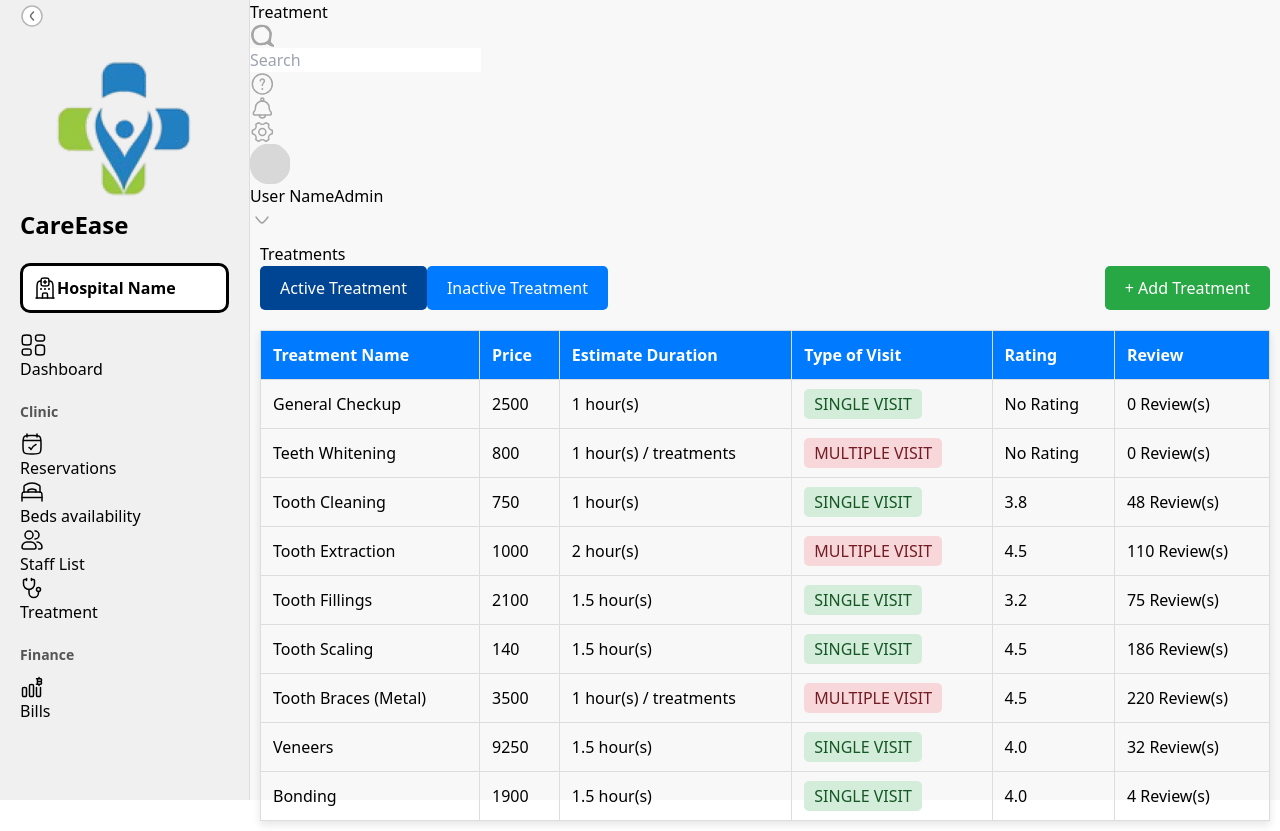
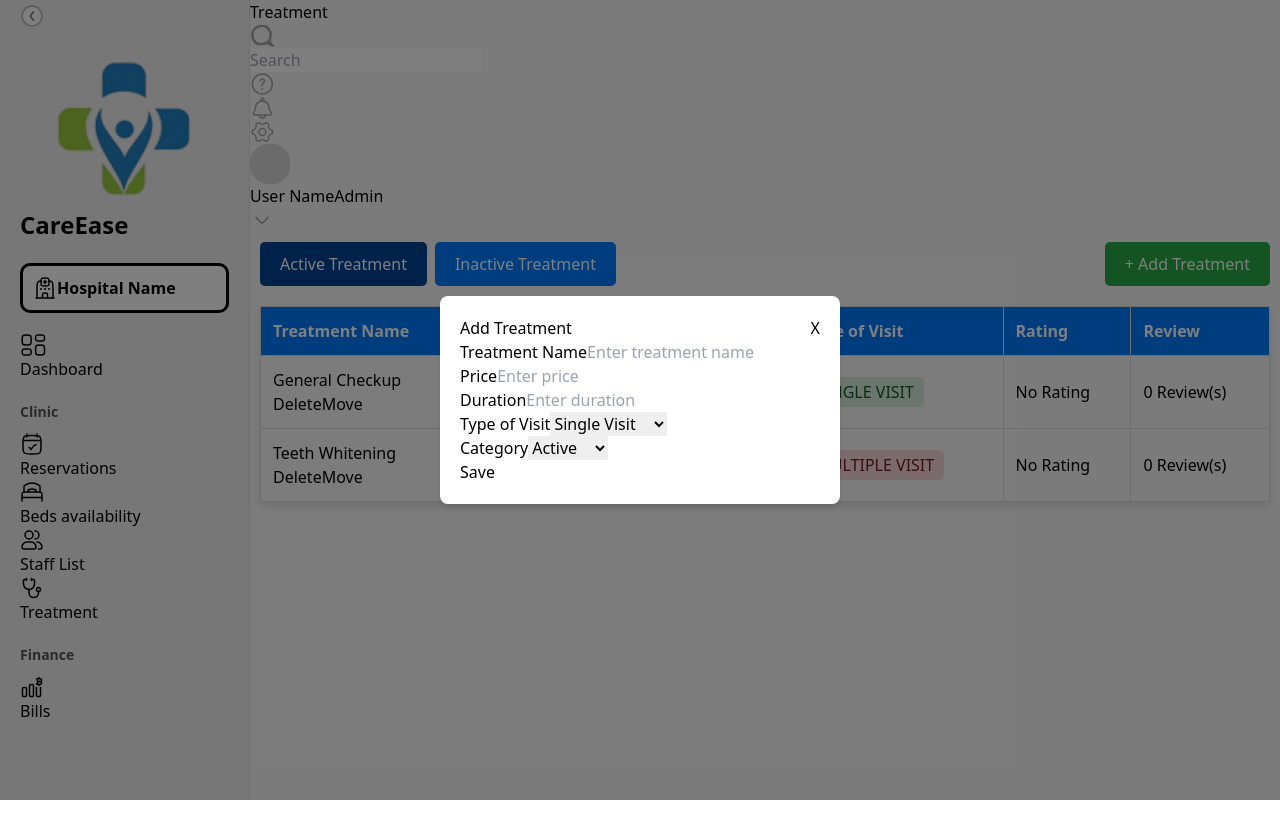
Before and after one commit to Chethushub/CareEase, a React (Vite) app: page /admin-treatment in a window 1280 px wide. Both pictures are taken after a click on the button "+ Add Treatment". After the commit the page ends 800 px from the top, so only its background shows below. Built offline with nearby package versions, Linux system fonts and the light colour scheme.

Commit message:
Treatment page improved

```diff
--- a/package.json
+++ b/package.json
@@ -19,7 +19,7 @@
     "react-datepicker": "^7.5.0",
     "react-dom": "^18.3.1",
     "react-icons": "^5.3.0",
-    "react-router-dom": "^6.27.0",
+    "react-router-dom": "^6.28.0",
     "recharts": "^2.13.3"
   },
   "devDependencies": {
--- a/src/components/Admin/treatment/mainContent.css
+++ b/src/components/Admin/treatment/mainContent.css
@@ -1,3 +1,9 @@
+.form-header{
+  display: flex;
+  justify-content: space-between;
+
+}
+
 .treatment-container{
   margin: 10px;
 }
@@ -22,6 +28,26 @@
   color: white;
   border-radius: 5px;
   cursor: pointer;
+}
+
+.modal {
+  position: fixed;
+  top: 0;
+  left: 0;
+  width: 100vw;
+  height: 100vh;
+  display: flex;
+  justify-content: center;
+  align-items: center;
+  background-color: rgba(0, 0, 0, 0.5);
+}
+
+.modal-content {
+  background: white;
+  padding: 20px;
+  border-radius: 8px;
+  width: 400px;
+  box-shadow: 0px 4px 6px rgba(0, 0, 0, 0.1);
 }
 
 .tab {
--- a/src/components/Admin/treatment/mainContent.jsx
+++ b/src/components/Admin/treatment/mainContent.jsx
@@ -1,28 +1,128 @@
-import React from 'react';
+import React, { useState } from 'react';
 import './mainContent.css';
 
 const Treatment = () => {
-  const treatments = [
+  const [activeTab, setActiveTab] = useState('active');
+  const [showModal, setShowModal] = useState(false);
+
+
+  const [activeTreatments, setActiveTreatments] = useState([
     { name: 'General Checkup', price: '2500', duration: '1 hour(s)', visitType: 'SINGLE VISIT', rating: 'No Rating', reviews: '0' },
     { name: 'Teeth Whitening', price: '800', duration: '1 hour(s) / treatments', visitType: 'MULTIPLE VISIT', rating: 'No Rating', reviews: '0' },
-    { name: 'Tooth Cleaning', price: '750', duration: '1 hour(s)', visitType: 'SINGLE VISIT', rating: '3.8', reviews: '48' },
-    { name: 'Tooth Extraction', price: '1000', duration: '2 hour(s)', visitType: 'MULTIPLE VISIT', rating: '4.5', reviews: '110' },
-    { name: 'Tooth Fillings', price: '2100', duration: '1.5 hour(s)', visitType: 'SINGLE VISIT', rating: '3.2', reviews: '75' },
-    { name: 'Tooth Scaling', price: '140', duration: '1.5 hour(s)', visitType: 'SINGLE VISIT', rating: '4.5', reviews: '186' },
-    { name: 'Tooth Braces (Metal)', price: '3500', duration: '1 hour(s) / treatments', visitType: 'MULTIPLE VISIT', rating: '4.5', reviews: '220' },
+  ]);
+
+  const [inactiveTreatments, setInactiveTreatments] = useState([
     { name: 'Veneers', price: '9250', duration: '1.5 hour(s)', visitType: 'SINGLE VISIT', rating: '4.0', reviews: '32' },
-    { name: 'Bonding', price: '1900', duration: '1.5 hour(s)', visitType: 'SINGLE VISIT', rating: '4.0', reviews: '4' }
-  ];
+    { name: 'Bonding', price: '1900', duration: '1.5 hour(s)', visitType: 'SINGLE VISIT', rating: '4.0', reviews: '4' },
+  ]);
+
+
+  const [formData, setFormData] = useState({
+    name: '',
+    price: '',
+    duration: '',
+    visitType: 'SINGLE VISIT',
+    category: 'active',
+  });
+
+
+  const handleTabSwitch = (tab) => {
+    setActiveTab(tab);
+  };
+
+
+  const handleAddTreatment = () => {
+    setShowModal(true);
+  };
+
+  const handleCloseModal = () => {
+    setShowModal(false);
+  };
+
+
+  const handleInputChange = (e) => {
+    const { name, value } = e.target;
+    setFormData({
+      ...formData,
+      [name]: value,
+    });
+  };
+
+  // Handle form submission
+  const handleSave = (e) => {
+    e.preventDefault();
+
+    const newTreatment = {
+      ...formData,
+      rating: 'No Rating',
+      reviews: '0',
+    };
+
+    if (formData.category === 'active') {
+      setActiveTreatments([...activeTreatments, newTreatment]);
+    } else {
+      setInactiveTreatments([...inactiveTreatments, newTreatment]);
+    }
+
+
+    setShowModal(false);
+    setFormData({
+      name: '',
+      price: '',
+      duration: '',
+      visitType: 'SINGLE VISIT',
+      category: 'active',
+    });
+  };
+
+  const handleMove = (index, tab) => {
+    if (tab === 'active') {
+      const movedTreatment = activeTreatments.splice(index, 1)[0];
+      setActiveTreatments([...activeTreatments]);
+      setInactiveTreatments([...inactiveTreatments, movedTreatment]);
+    } else {
+      const movedTreatment = inactiveTreatments.splice(index, 1)[0];
+      setInactiveTreatments([...inactiveTreatments]);
+      setActiveTreatments([...activeTreatments, movedTreatment]);
+    }
+  };
+
+
+
+  const handleDelete = (index, category) => {
+    if (category === 'active') {
+      const updatedActiveTreatments = [...activeTreatments];
+      updatedActiveTreatments.splice(index, 1);
+      setActiveTreatments(updatedActiveTreatments);
+    } else {
+      const updatedInactiveTreatments = [...inactiveTreatments];
+      updatedInactiveTreatments.splice(index, 1);
+      setInactiveTreatments(updatedInactiveTreatments);
+    }
+  };
+
+  const currentTreatments = activeTab === 'active' ? activeTreatments : inactiveTreatments;
 
   return (
     <div className="treatment-container">
-      <h1 className="header">Treatments</h1>
       <div className="tab-container">
-        <div className='group-button flex gap-2'>
-        <button className="tab active">Active Treatment</button>
-        <button className="tab">Inactive Treatment</button>
+        <div className="tabs">
+          <button
+            className={`tab ${activeTab === 'active' ? 'active' : ''}`}
+            onClick={() => handleTabSwitch('active')}
+          >
+            Active Treatment
+          </button>
+          <button
+            className={`tab ${activeTab === 'inactive' ? 'active' : ''}`}
+            onClick={() => handleTabSwitch('inactive')}
+          >
+            Inactive Treatment
+          </button>
         </div>
-        <button className="add-treatment">+ Add Treatment</button>
+        <button className="add-treatment" onClick={handleAddTreatment}>
+          + Add Treatment
+        </button>
       </div>
       <table className="treatment-table">
         <thead>
@@ -36,19 +136,124 @@ const Treatment = () => {
           </tr>
         </thead>
         <tbody>
-          {treatments.map((treatment, index) => (
+          {currentTreatments.map((treatment, index) => (
             <tr key={index}>
-              <td>{treatment.name}</td>
+              <td className="flex justify-between items-center">
+                {treatment.name}
+                <div className="flex gap-2">
+                  <button
+                    className="ml-2 px-2 py-1 bg-red-500 text-white text-xs rounded hover:bg-red-600"
+                    onClick={() => handleDelete(index, activeTab)}
+                  >
+                    Delete
+                  </button>
+                  <button
+                    className="ml-2 px-2 py-1 bg-blue-500 text-white text-xs rounded hover:bg-blue-600"
+                    onClick={() => handleMove(index, activeTab)}
+                  >
+                    Move
+                  </button>
+                </div>
+              </td>
               <td>{treatment.price}</td>
               <td>{treatment.duration}</td>
-              <td><span className={treatment.visitType === 'SINGLE VISIT' ? 'badge single' : 'badge multiple'}>{treatment.visitType}</span></td>
+              <td>
+                <span
+                  className={treatment.visitType === 'SINGLE VISIT' ? 'badge single' : 'badge multiple'}
+                >
+                  {treatment.visitType}
+                </span>
+              </td>
               <td>{treatment.rating}</td>
               <td>{treatment.reviews} Review(s)</td>
             </tr>
           ))}
         </tbody>
+
       </table>
 
+      {showModal && (
+        <div className="modal">
+          <div className="modal-content">
+            <div className='form-header'>
+              <h2 className="text-xl font-bold mb-4">Add Treatment</h2>
+              <button className="close-button bg-red-500 bg-opacity-70 hover:bg-red-500 text-white px-4 py-2 rounded" onClick={handleCloseModal}>
+                X
+              </button>
+              </div>
+            <form className="space-y-4" onSubmit={handleSave}>
+              <div>
+                <label className="block text-sm font-medium text-gray-700">Treatment Name</label>
+                <input
+                  type="text"
+                  name="name"
+                  value={formData.name}
+                  onChange={handleInputChange}
+                  placeholder="Enter treatment name"
+                  className="w-full mt-1 p-2 border border-gray-300 rounded focus:ring focus:ring-blue-500"
+                  required
+                />
+              </div>
+              <div>
+                <label className="block text-sm font-medium text-gray-700">Price</label>
+                <input
+                  type="number"
+                  name="price"
+                  value={formData.price}
+                  onChange={handleInputChange}
+                  placeholder="Enter price"
+                  className="w-full mt-1 p-2 border border-gray-300 rounded focus:ring focus:ring-blue-500"
+                  required
+                />
+              </div>
+              <div>
+                <label className="block text-sm font-medium text-gray-700">Duration</label>
+                <input
+                  type="text"
+                  name="duration"
+                  value={formData.duration}
+                  onChange={handleInputChange}
+                  placeholder="Enter duration"
+                  className="w-full mt-1 p-2 border border-gray-300 rounded focus:ring focus:ring-blue-500"
+                  required
+                />
+              </div>
+              <div>
+                <label className="block text-sm font-medium text-gray-700">Type of Visit</label>
+                <select
+                  name="visitType"
+                  value={formData.visitType}
+                  onChange={handleInputChange}
+                  className="w-full mt-1 p-2 border border-gray-300 rounded focus:ring focus:ring-blue-500"
+                  required
+                >
+                  <option value="SINGLE VISIT">Single Visit</option>
+                  <option value="MULTIPLE VISIT">Multiple Visit</option>
+                </select>
+              </div>
+              <div>
+                <label className="block text-sm font-medium text-gray-700">Category</label>
+                <select
+                  name="category"
+                  value={formData.category}
+                  onChange={handleInputChange}
+                  className="w-full mt-1 p-2 border border-gray-300 rounded focus:ring focus:ring-blue-500"
+                  required
+                >
+                  <option value="active">Active</option>
+                  <option value="inactive">Inactive</option>
+                </select>
+              </div>
+              <button
+                type="submit"
+                className="w-full bg-blue-500 text-white py-2 rounded hover:bg-blue-600"
+              >
+                Save
+              </button>
+            </form>
+          </div>
+        </div>
+      )}
     </div>
   );
 };
```
Also changed, not shown: 1 other file (tests, documents, lock files or other folders).
